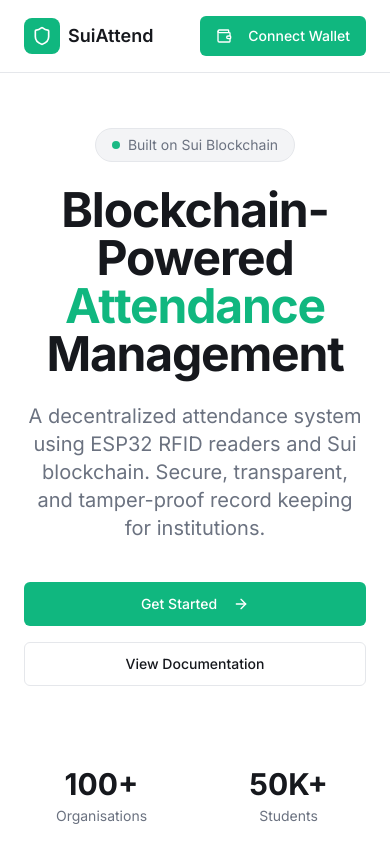
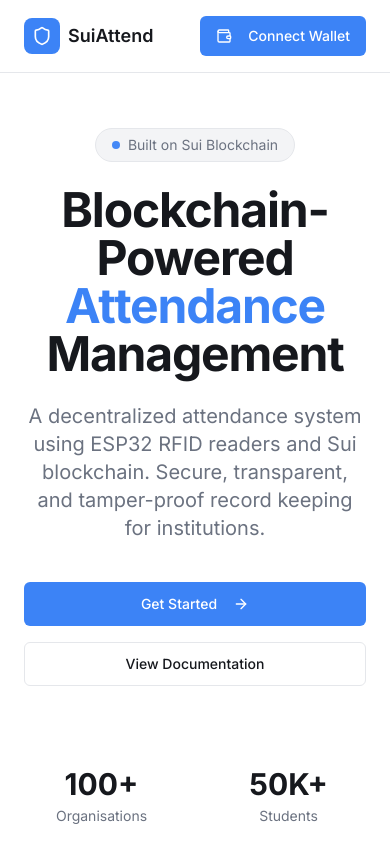
Before and after one commit to Arewa100/esp32_sui_attendance, a React (Vite) app in the folder frontend/app/: page / in a window 390 px wide. Shown: the top 844 px of the page. Built offline with nearby package versions, Linux system fonts and the light colour scheme; what @mysten/dapp-kit, @mysten/sui would draw is missing.

Commit message:
updated the pages colors

```diff
--- a/frontend/app/src/index.css
+++ b/frontend/app/src/index.css
@@ -15,22 +15,26 @@
     --popover: 0 0% 100%;
     --popover-foreground: 220 13% 10%;
 
-    --primary: 160 84% 39%;
+    /* Primary: Deep Blue - Trust & Professionalism */
+    --primary: 217 91% 60%;
     --primary-foreground: 0 0% 100%;
 
-    --secondary: 220 14% 96%;
-    --secondary-foreground: 220 13% 10%;
+    /* Secondary: Teal/Cyan - Modern Tech Feel */
+    --secondary: 188 94% 43%;
+    --secondary-foreground: 0 0% 100%;
 
     --muted: 220 14% 96%;
     --muted-foreground: 220 9% 46%;
 
-    --accent: 220 14% 96%;
-    --accent-foreground: 220 13% 10%;
+    /* Accent: Orange - Action & Attention */
+    --accent: 25 95% 53%;
+    --accent-foreground: 0 0% 100%;
 
     --destructive: 0 84% 60%;
     --destructive-foreground: 0 0% 100%;
 
-    --success: 160 84% 39%;
+    /* Success: Green - Success & Completion */
+    --success: 142 71% 45%;
     --success-foreground: 0 0% 100%;
 
     --warning: 38 92% 50%;
@@ -38,18 +42,18 @@
 
     --border: 220 13% 91%;
     --input: 220 13% 91%;
-    --ring: 160 84% 39%;
+    --ring: 217 91% 60%;
 
     --radius: 0.5rem;
 
     --sidebar-background: 220 14% 98%;
     --sidebar-foreground: 220 9% 46%;
-    --sidebar-primary: 160 84% 39%;
+    --sidebar-primary: 217 91% 60%;
     --sidebar-primary-foreground: 0 0% 100%;
-    --sidebar-accent: 220 14% 96%;
-    --sidebar-accent-foreground: 220 13% 10%;
+    --sidebar-accent: 188 94% 43%;
+    --sidebar-accent-foreground: 0 0% 100%;
     --sidebar-border: 220 13% 91%;
-    --sidebar-ring: 160 84% 39%;
+    --sidebar-ring: 217 91% 60%;
   }
 
   .dark {
@@ -62,33 +66,40 @@
     --popover: 220 13% 9%;
     --popover-foreground: 220 14% 96%;
 
-    --primary: 160 84% 39%;
+    /* Primary: Bright Blue for Dark Mode */
+    --primary: 217 91% 65%;
     --primary-foreground: 0 0% 100%;
 
-    --secondary: 220 13% 15%;
-    --secondary-foreground: 220 14% 96%;
+    /* Secondary: Bright Teal for Dark Mode */
+    --secondary: 188 94% 50%;
+    --secondary-foreground: 0 0% 100%;
 
     --muted: 220 13% 15%;
     --muted-foreground: 220 9% 55%;
 
-    --accent: 220 13% 15%;
-    --accent-foreground: 220 14% 96%;
+    /* Accent: Bright Orange for Dark Mode */
+    --accent: 25 95% 58%;
+    --accent-foreground: 0 0% 100%;
 
     --destructive: 0 62% 30%;
     --destructive-foreground: 0 0% 100%;
 
+    /* Success: Bright Green for Dark Mode */
+    --success: 142 71% 50%;
+    --success-foreground: 0 0% 100%;
+
     --border: 220 13% 18%;
     --input: 220 13% 18%;
-    --ring: 160 84% 39%;
+    --ring: 217 91% 65%;
 
     --sidebar-background: 220 13% 9%;
     --sidebar-foreground: 220 9% 55%;
-    --sidebar-primary: 160 84% 39%;
+    --sidebar-primary: 217 91% 65%;
     --sidebar-primary-foreground: 0 0% 100%;
-    --sidebar-accent: 220 13% 15%;
-    --sidebar-accent-foreground: 220 14% 96%;
+    --sidebar-accent: 188 94% 50%;
+    --sidebar-accent-foreground: 0 0% 100%;
     --sidebar-border: 220 13% 18%;
-    --sidebar-ring: 160 84% 39%;
+    --sidebar-ring: 217 91% 65%;
   }
 }
 
@@ -104,14 +115,26 @@
 
 @layer utilities {
   .gradient-primary {
-    background: linear-gradient(135deg, hsl(160 84% 39%) 0%, hsl(160 84% 30%) 100%);
+    background: linear-gradient(135deg, hsl(217 91% 60%) 0%, hsl(217 91% 50%) 100%);
   }
 
   .gradient-hero {
-    background: linear-gradient(135deg, hsl(160 84% 39% / 0.1) 0%, hsl(160 84% 39% / 0.05) 100%);
+    background: linear-gradient(135deg, hsl(217 91% 60% / 0.1) 0%, hsl(188 94% 43% / 0.05) 100%);
+  }
+
+  .gradient-tech {
+    background: linear-gradient(135deg, hsl(217 91% 60%) 0%, hsl(188 94% 43%) 100%);
   }
 
   .shadow-glow {
-    box-shadow: 0 0 40px hsl(160 84% 39% / 0.15);
+    box-shadow: 0 0 40px hsl(217 91% 60% / 0.15);
+  }
+
+  .shadow-glow-teal {
+    box-shadow: 0 0 40px hsl(188 94% 43% / 0.15);
+  }
+
+  .shadow-glow-orange {
+    box-shadow: 0 0 40px hsl(25 95% 53% / 0.15);
   }
 }
--- a/frontend/app/src/pages/CreateOrganisationPage.tsx
+++ b/frontend/app/src/pages/CreateOrganisationPage.tsx
@@ -133,7 +133,7 @@ export default function CreateOrganisationPage() {
           </div>
         </div>
         <button
-          className="relative w-full overflow-hidden rounded-xl bg-primary hover:bg-primary-dark disabled:opacity-60 disabled:hover:bg-primary transition-all duration-300 h-14 flex items-center justify-center group shadow-lg shadow-blue-500/20 active:scale-[0.98]"
+          className="relative w-full overflow-hidden rounded-xl bg-primary/10 text-primary hover:bg-primary/20 disabled:opacity-60 disabled:hover:bg-primary/10 transition-all duration-300 h-14 flex items-center justify-center group shadow-lg shadow-blue-500/20 active:scale-[0.98]"
           type="button"
           disabled={!canSubmit}
           onClick={() => {
--- a/frontend/app/src/pages/MyOrganisationsPage.tsx
+++ b/frontend/app/src/pages/MyOrganisationsPage.tsx
@@ -28,7 +28,7 @@ export default function MyOrganisationsPage() {
               </span>
             </button>
             <button
-              className="flex items-center justify-center w-10 h-10 rounded-full bg-primary text-white hover:bg-blue-600 transition-colors shadow-sm"
+              className="flex items-center justify-center w-10 h-10 rounded-full bg-primary/10 text-primary hover:bg-primary/20 transition-colors shadow-sm"
               type="button"
               onClick={() => navigate("/orgs/new")}
               aria-label="Add organisation"
--- a/frontend/app/src/pages/OrganisationDashboardPage.tsx
+++ b/frontend/app/src/pages/OrganisationDashboardPage.tsx
@@ -82,7 +82,7 @@ export default function OrganisationDashboardPage() {
                 </p>
               </div>
               <button
-                className="w-full md:w-fit px-6 py-2.5 bg-primary hover:bg-blue-600 active:bg-blue-700 text-white text-sm font-bold rounded-lg transition-all flex items-center justify-center gap-2 shadow-sm"
+                className="w-full md:w-fit px-6 py-2.5 bg-primary/10 text-primary hover:bg-primary/20 active:bg-primary/30 text-sm font-bold rounded-lg transition-all flex items-center justify-center gap-2 shadow-sm"
                 type="button"
                 onClick={() => navigate(`/orgs/${orgObjectId}/subscription`)}
               >
@@ -194,7 +194,7 @@ export default function OrganisationDashboardPage() {
                 </div>
               </div>
               <button
-                className="shrink-0 h-9 px-4 bg-primary hover:bg-blue-600 text-white text-sm font-medium rounded-lg transition-colors shadow-sm"
+                className="shrink-0 h-9 px-4 bg-primary/10 text-primary hover:bg-primary/20 text-sm font-medium rounded-lg transition-colors shadow-sm"
                 type="button"
                 onClick={() => navigate(`/orgs/${orgObjectId}/students/new`)}
               >
--- a/frontend/app/src/pages/RegisterStudentPage.tsx
+++ b/frontend/app/src/pages/RegisterStudentPage.tsx
@@ -127,7 +127,7 @@ export default function RegisterStudentPage() {
                   onChange={(e) => setCardId(e.target.value)}
                 />
                 <button
-                  className="text-primary hover:text-white hover:bg-primary flex border border-[#dbdfe6] dark:border-gray-700 bg-white dark:bg-[#1a222d] items-center justify-center px-4 rounded-r-xl border-l-0 transition-all cursor-pointer group"
+                  className="text-primary hover:bg-primary/10 flex border border-[#dbdfe6] dark:border-gray-700 bg-white dark:bg-[#1a222d] items-center justify-center px-4 rounded-r-xl border-l-0 transition-all cursor-pointer group"
                   type="button"
                 >
                   <span className="material-symbols-outlined group-hover:scale-110 transition-transform">
@@ -162,7 +162,7 @@ export default function RegisterStudentPage() {
 
       <div className="fixed bottom-0 w-full max-w-md left-1/2 -translate-x-1/2 bg-background-light dark:bg-background-dark border-t border-gray-200 dark:border-gray-800 p-4 pb-8 z-30">
         <button
-          className="flex w-full min-w-[84px] cursor-pointer items-center justify-center overflow-hidden rounded-xl h-12 px-5 bg-primary text-white text-base font-bold leading-normal tracking-[0.015em] hover:bg-primary/90 transition-colors shadow-lg shadow-primary/20 disabled:opacity-60 disabled:hover:bg-primary"
+          className="flex w-full min-w-[84px] cursor-pointer items-center justify-center overflow-hidden rounded-xl h-12 px-5 bg-primary/10 text-primary text-base font-bold leading-normal tracking-[0.015em] hover:bg-primary/20 transition-colors shadow-lg shadow-primary/20 disabled:opacity-60 disabled:hover:bg-primary/10"
           type="button"
           disabled={!canSubmit}
           onClick={() => {
--- a/frontend/app/src/pages/SubscriptionPage.tsx
+++ b/frontend/app/src/pages/SubscriptionPage.tsx
@@ -252,7 +252,7 @@ export default function SubscriptionPage() {
 
       <div className="sticky bottom-0 left-0 right-0 p-4 bg-surface-light dark:bg-[#1c2633] border-t border-gray-200 dark:border-gray-800 z-40 pb-8">
         <button
-          className="flex w-full items-center justify-center gap-2 rounded-xl h-14 bg-primary hover:bg-blue-600 disabled:opacity-60 disabled:hover:bg-primary text-white font-bold text-base transition-all shadow-lg shadow-blue-500/30 active:scale-[0.98]"
+          className="flex w-full items-center justify-center gap-2 rounded-xl h-14 bg-primary/10 text-primary hover:bg-primary/20 disabled:opacity-60 disabled:hover:bg-primary/10 font-bold text-base transition-all shadow-lg shadow-blue-500/30 active:scale-[0.98]"
           type="button"
           disabled={!canPay}
           onClick={() => {
```
Also changed, not shown: frontend/app/src/components/layout/DashboardLayout.tsx (+7 -8 lines), frontend/app/src/pages/Landing.tsx (+4 -4 lines).
